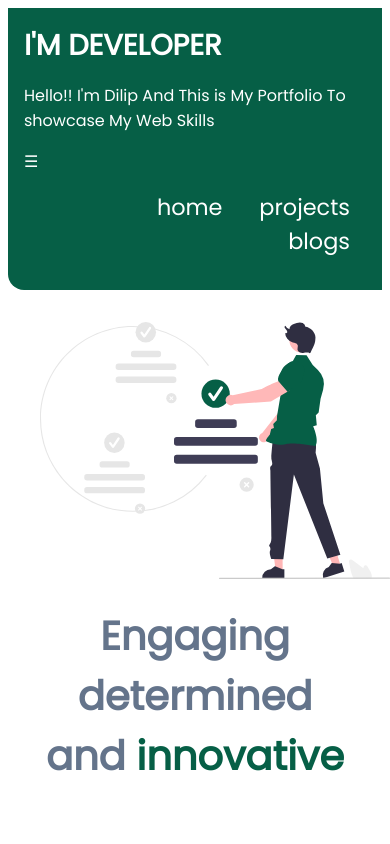
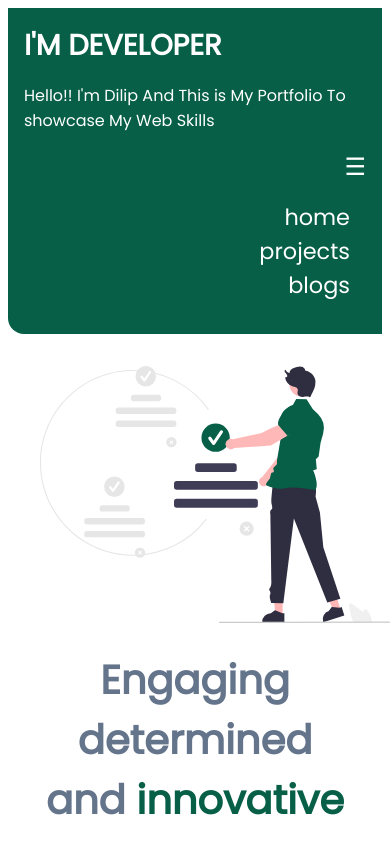
Before and after one commit to DilipSha04/neoproject, a plain HTML site: page index.html in a window 390 px wide. Shown: the top 844 px of the page. Drawn offline with Linux system fonts and the light colour scheme; a script that the page names is missing.

Commit message:
update media query

```diff
--- a/myport.css
+++ b/myport.css
@@ -124,3 +124,20 @@ hr{
     font-size: 1.8rem;
     font-weight: 500;
 }
+.icon{
+    font-size: 1.5rem;
+    text-align: right;
+    display: none;
+}
+
+@media only screen and (max-width: 700px){
+    .icon{
+        display: block;
+    }
+    .nav-list{
+        display: block;
+    }
+
+
+
+}
```
Also changed, not shown: app.js (added).
